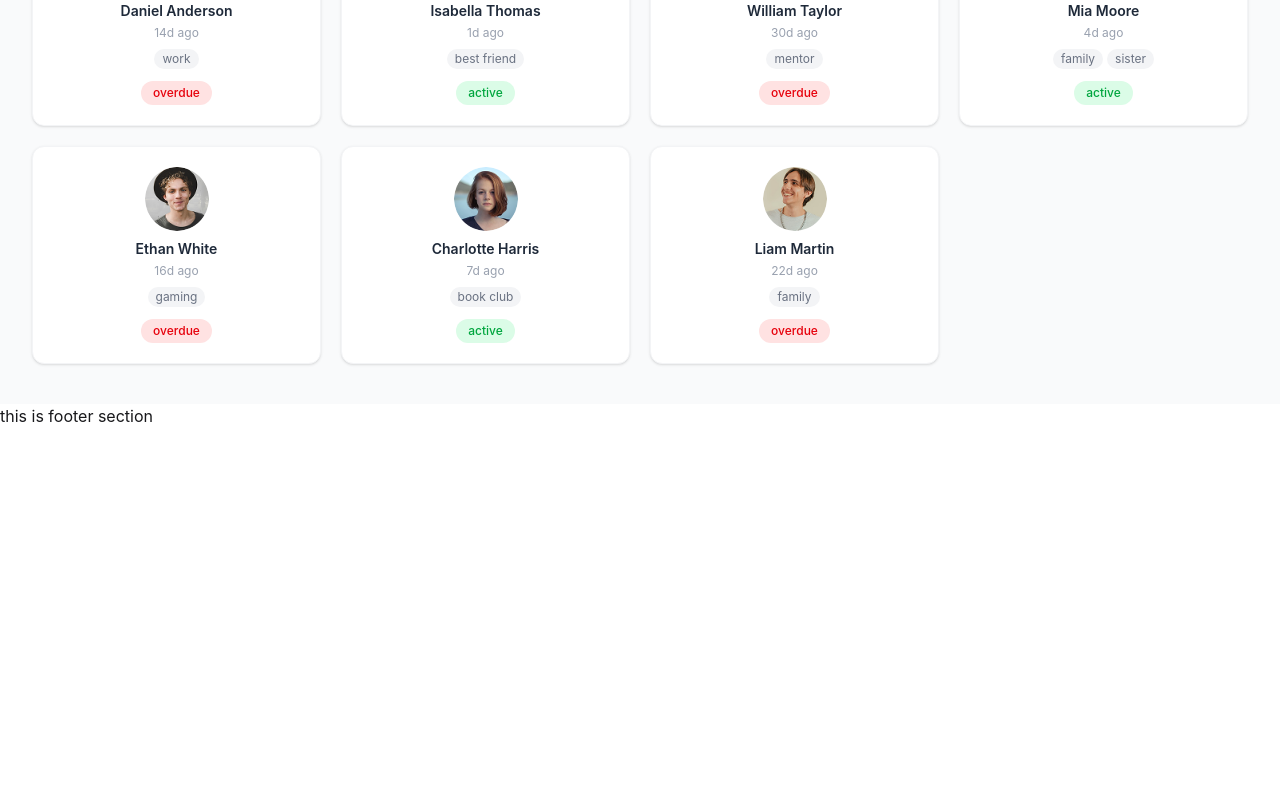
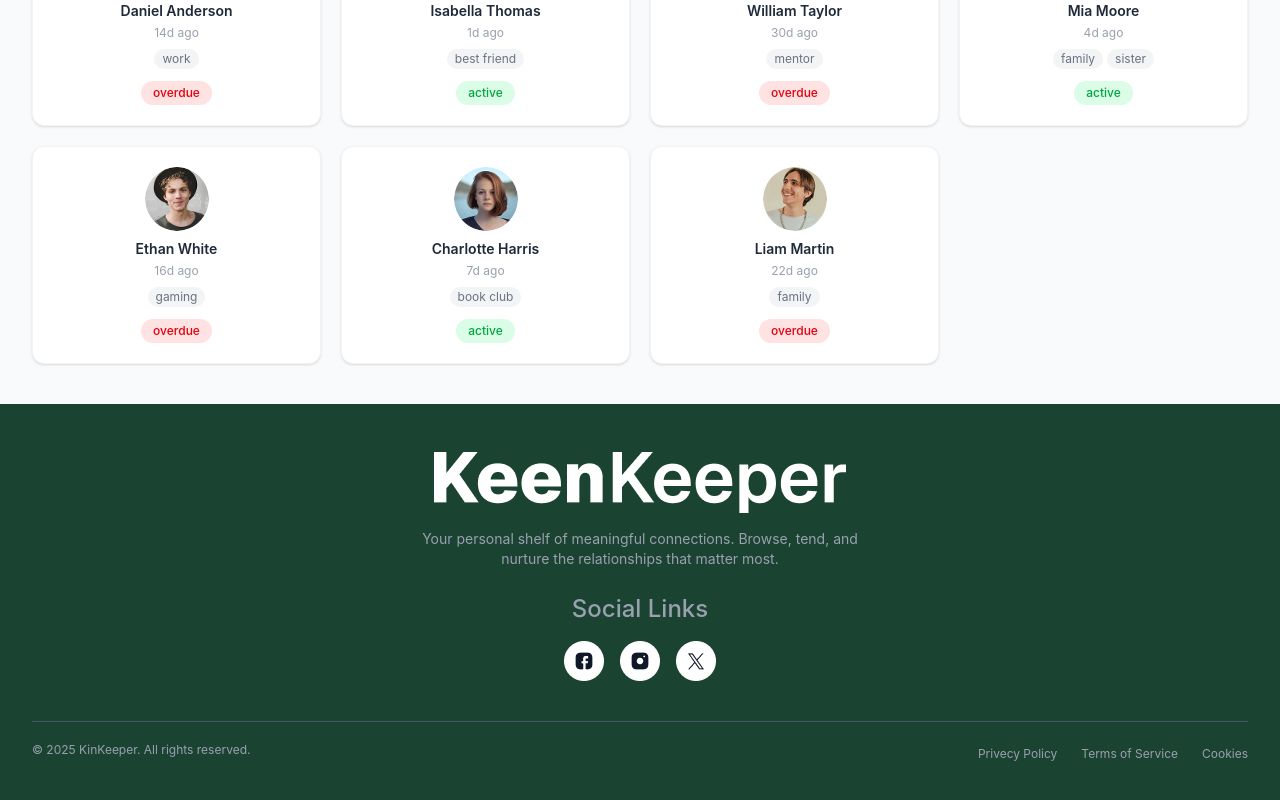
Before and after one commit to TajmulHossainDev/batch13-assigmnet7-keen-keeper, a React (Vite) app: page / in a window 1280 px wide. Shown: the part 1146-1946 px from the top of the page. Before the commit the page ends 1574 px from the top, so only its background shows below. Built offline with nearby package versions, Linux system fonts and the light colour scheme.

Commit message:
footer added

```diff
--- a/src/Components/Shared/Footer/Footer.jsx
+++ b/src/Components/Shared/Footer/Footer.jsx
@@ -1,8 +1,57 @@
+import logo from "/logo-xl.png";
+import insta from "/instagram.png";
+import facebook from "/facebook.png";
+import twitter from "/twitter.png";
 const Footer = () => {
   return (
-    <div>
-      <h1>this is footer section</h1>
-    </div>
+    <footer className="bg-[#1B4332] text-gray-400">
+      <div className="max-w-7xl mx-auto px-4 sm:px-6 lg:px-8 py-12">
+        <div className="flex flex-col items-center text-center gap-4">
+          {/* Logo */}
+          <div className="flex items-center gap-2">
+            <img className="" src={logo}></img>
+          </div>
+
+          <p className="text-sm max-w-md">
+            Your personal shelf of meaningful connections. Browse, tend, and
+            nurture the relationships that matter most.
+          </p>
+
+          {/* Social Icons */}
+          <div className="flex flex-col items-center gap-4 mt-2">
+            <div>
+              <p className="text-2xl font-medium">Social Links</p>
+            </div>
+            <div className="flex justify-center items-center gap-4">
+              <img className="cursor-pointer" src={facebook}></img>
+              <img className="cursor-pointer" src={insta}></img>
+              <img className="cursor-pointer" src={twitter}></img>
+            </div>
+          </div>
+
+          <div className="border-t border-gray-600 w-full mt-6 pt-4">
+            <div className="flex flex-col md:flex-row justify-between items-center gap-3 text-center md:text-left">
+              <div>
+                <p className="text-gray-400 text-xs">
+                  © 2025 KinKeeper. All rights reserved.
+                </p>
+              </div>
+              <div className="flex gap-6 mt-2">
+                <span className="text-gray-400 text-xs hover:text-white cursor-pointer">
+                  Privecy Policy
+                </span>
+                <span className="text-gray-400 text-xs hover:text-white cursor-pointer">
+                  Terms of Service
+                </span>
+                <span className="text-gray-400 text-xs hover:text-white cursor-pointer">
+                  Cookies
+                </span>
+              </div>
+            </div>
+          </div>
+        </div>
+      </div>
+    </footer>
   );
 };
 
```
